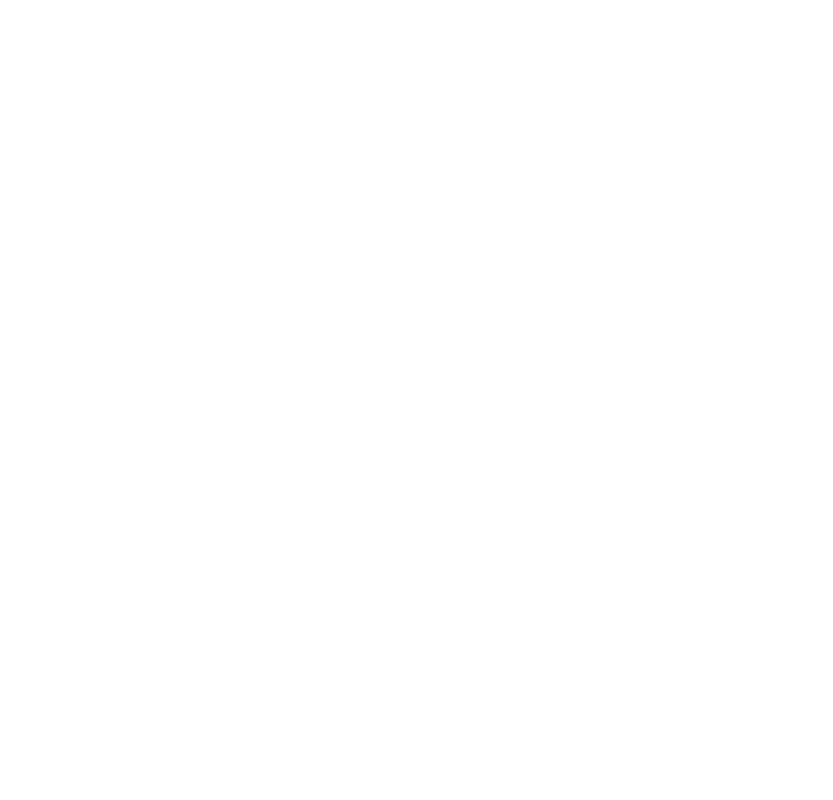
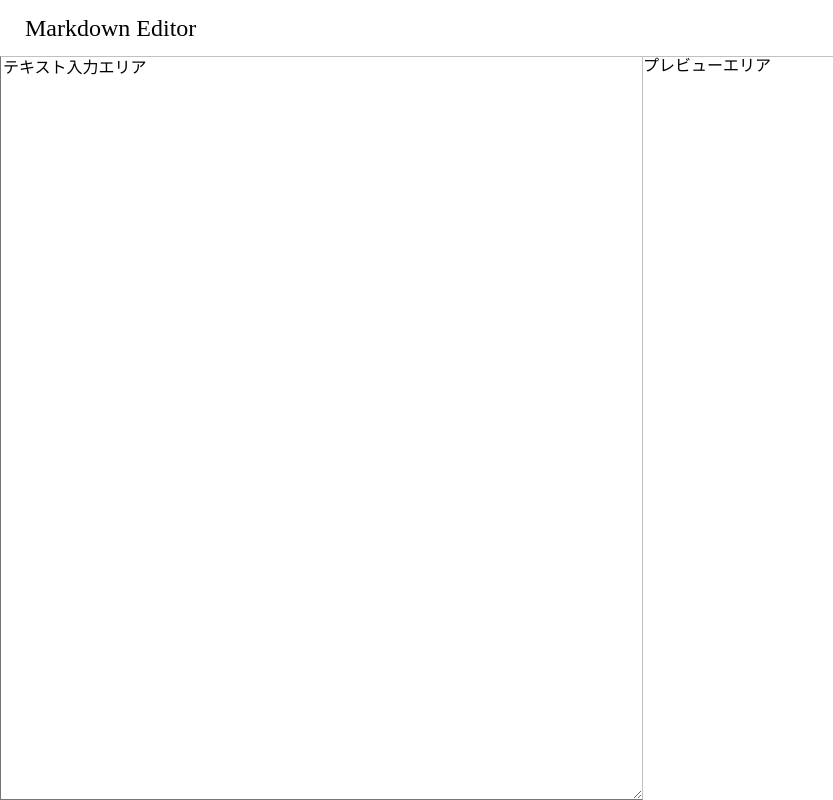
Before and after one commit to yamori-masato/react-markdown-editor, a React (Create React App) app: page / in a window 1280 px wide. Shown: the whole page, without its empty margins (0-833 px from the left). Built offline with nearby package versions, Linux system fonts and the light colour scheme.

Commit message:
レイアウトを作成

```diff
--- a/src/components/App.tsx
+++ b/src/components/App.tsx
@@ -1,10 +1,21 @@
-import React from 'react';
+import React from 'react'
+import Editor from '../pages/Editor'
+import { createGlobalStyle } from 'styled-components'
 
-function App() {
+const GlobalStyle = createGlobalStyle`
+  * {
+    box-sizing: border-box;
+    margin: 0;
+  }
+`
+
+const App = () => {
   return (
-    <div className="App">
-    </div>
-  );
+    <>
+      <GlobalStyle />
+      <Editor />
+    </>
+  )
 }
 
-export default App;
+export default App
--- /dev/null
+++ b/src/components/Header.tsx
@@ -0,0 +1,22 @@
+import React from 'react'
+import styled from 'styled-components'
+
+const StyledHeader = styled.header`
+  height: 56px;
+  line-height: 56px;
+  width: 100%;
+  padding: 0 25px;
+  font-size: 1.5rem;
+  position: fixed;
+  z-index: 1;
+`
+
+const Header = () => {
+  return (
+    <StyledHeader>
+      <p>Markdown Editor</p>
+    </StyledHeader>
+  )
+}
+
+export default Header
--- /dev/null
+++ b/src/components/Layout.tsx
@@ -0,0 +1,27 @@
+import React, { FC } from 'react'
+import styled from 'styled-components'
+import Header from './Header'
+
+const StyledWrapper = styled.div`
+  min-height: 100vh;
+`
+
+const StyledContainer = styled.div`
+  padding-top: 56px;
+  height: 100vh;
+`
+
+const Layout: FC = ({children}) => {
+  return (
+    <>
+      <Header />
+      <StyledWrapper>
+        <StyledContainer>
+          {children}
+        </StyledContainer>
+      </StyledWrapper>
+    </>
+  )
+}
+
+export default Layout
--- /dev/null
+++ b/src/pages/Editor.tsx
@@ -0,0 +1,34 @@
+import React from 'react'
+import styled from 'styled-components'
+import Layout from '../components/Layout'
+
+const StyledContainer = styled.div`
+  display: flex;
+  height: 100%;
+`
+
+const StyledTextArea = styled.textarea`
+  flex: 1;
+  height: 100%;
+  border-right: 1px solid silver;
+  border-top: 1px solid silver;
+`
+
+const StyledPreview = styled.div`
+  flex: 1;
+  height: 100%;
+  border-top: 1px solid silver;
+`
+
+const Editor = () => {
+  return (
+    <Layout>
+      <StyledContainer>
+        <StyledTextArea value="テキスト入力エリア" />
+        <StyledPreview>プレビューエリア</StyledPreview>
+      </StyledContainer>
+    </Layout>
+  )
+}
+
+export default Editor
```
